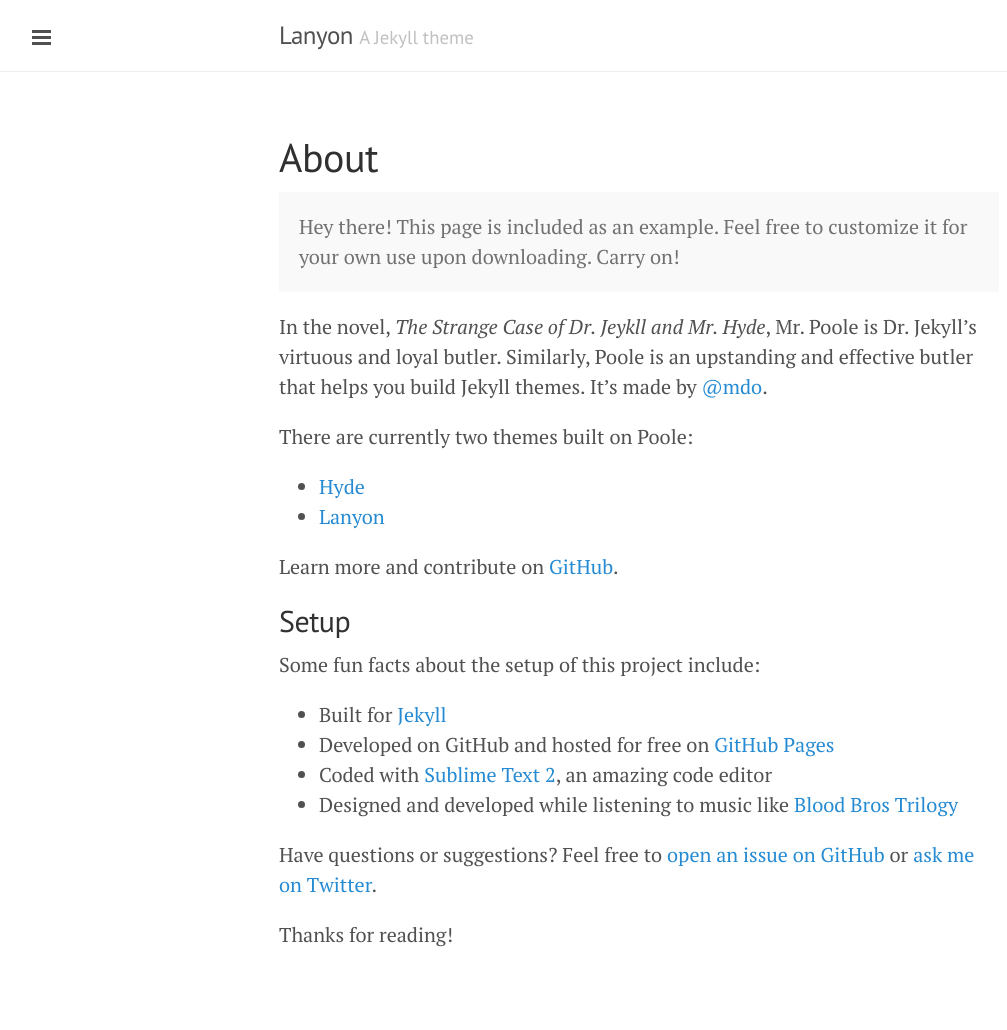
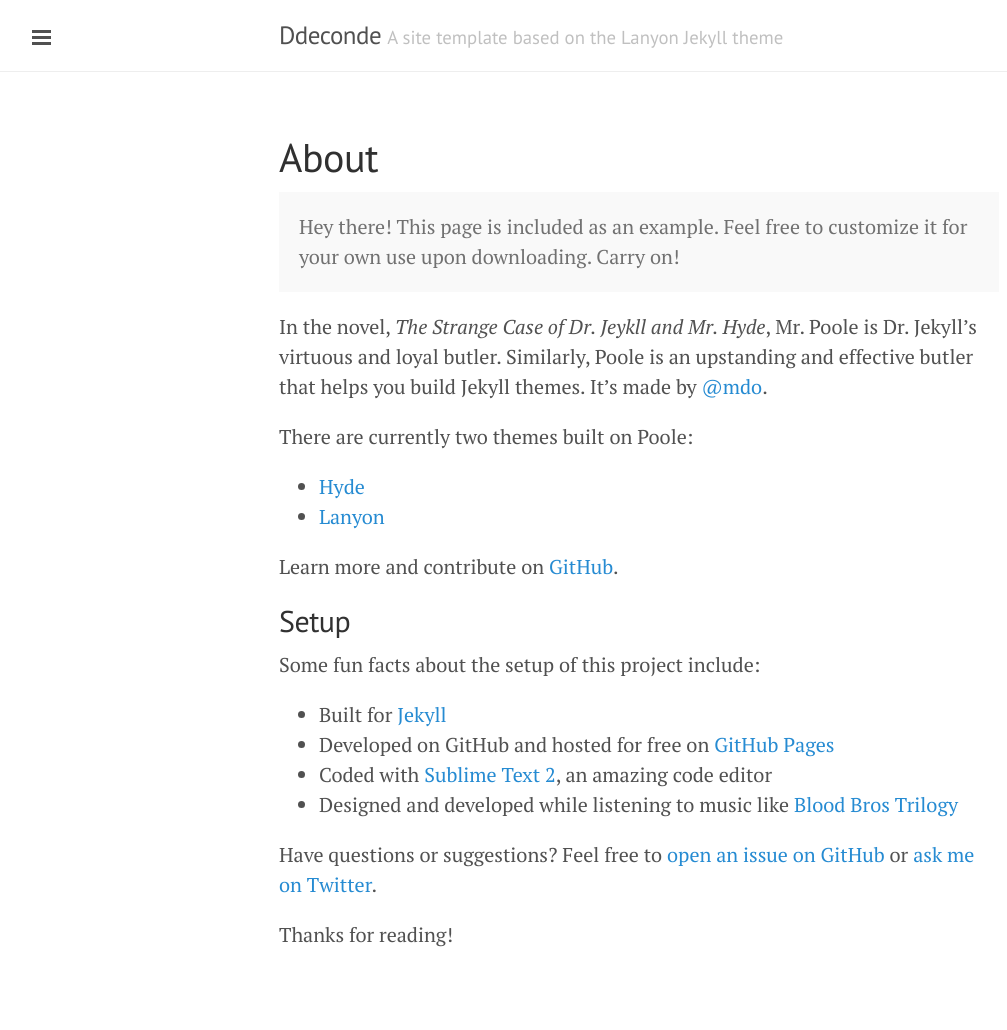
Before and after one commit to ddeconde/ddeconde.github.io, a Jekyll site: the page built from about.md, in a window 1280 px wide. Shown: the whole page, without its empty margins (1-1008 px from the left). Built offline with Jekyll 4.4.1, drawn with Linux system fonts in a browser that asks for light colours; Markdown is read by kramdown in place of the engine named in the settings.

Commit message:
initial edits

```diff
--- a/_config.yml
+++ b/_config.yml
@@ -6,19 +6,19 @@ pygments:         true
 permalink:        pretty
 
 # Setup
-title:            Lanyon
-tagline:          'A Jekyll theme'
-description:      'A reserved <a href="http://jekyllrb.com" target="_blank">Jekyll</a> theme that places the utmost gravity on content with a hidden drawer. Made by <a href="https://twitter.com/mdo" target="_blank">@mdo</a>.'
-url:              http://lanyon.getpoole.com
+title:            Ddeconde
+tagline:          'A site template based on the Lanyon Jekyll theme'
+description:      'A very basic and minimal personal site.'
+url:              http://ddeconde.guthub.io
 
 author:
-  name:           'Mark Otto'
-  url:            https://twitter.com/mdo
+  name:           'ddeconde'
+  url:            https://twitter.com/
 
 paginate:         5
 
 # Custom vars
-version:          1.0.0
+version:          0.1.0
 
 github:
-  repo:           https://github.com/poole/lanyon
+  repo:           https://github.com/ddeconde/ddeconde.github.io
```
